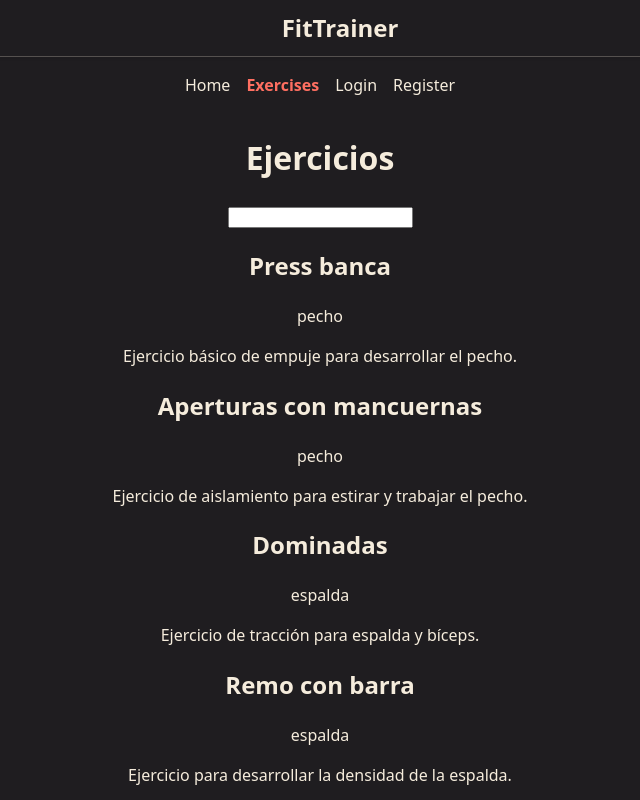
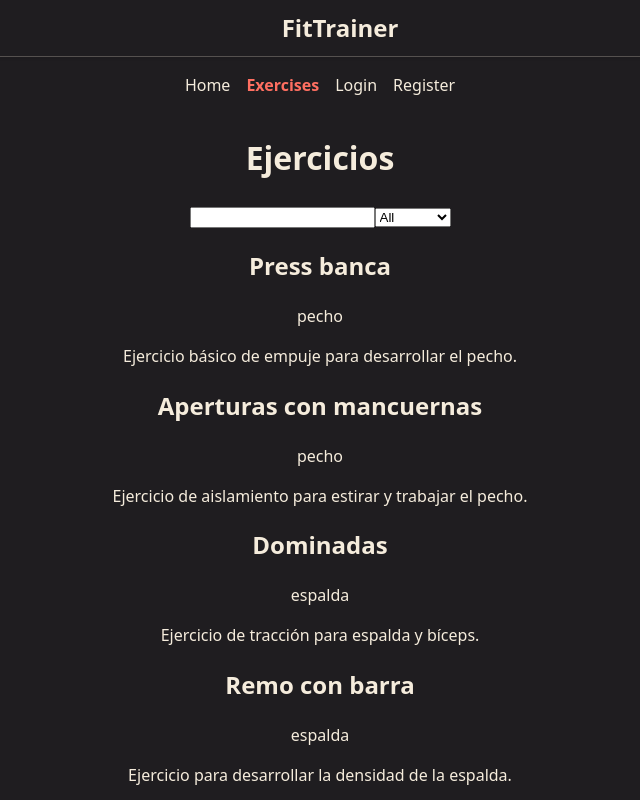
Before and after one commit to Nallepuz/FitTrainer, a React (Vite) app: page /exercises in a window 1280 px wide. Shown: the top 800 px of the page, without its empty margins (320-960 px from the left). Built offline with nearby package versions, Linux system fonts and the light colour scheme; data requests are answered from the project's data file.

Commit message:
Se crea el componente de filtrado y se añade en la página de ejercicios

```diff
--- /dev/null
+++ b/src/components/Filter.tsx
@@ -0,0 +1,22 @@
+type Option = {
+    value: string;
+    label: string;
+}
+
+type Props = {
+    value: string;
+    setValue: (value: string) => void;
+    options: Option[]
+}
+
+export default function Filter({ value, setValue, options }: Props) {
+    return (
+        <select value={value} onChange={(event) => setValue(event.target.value)}>
+            {options.map((option) => (
+                <option key={option.value} value={option.value}>
+                    {option.label}
+                </option>
+            ))}
+        </select>
+    );
+}
--- a/src/pages/ExercisesPage.tsx
+++ b/src/pages/ExercisesPage.tsx
@@ -1,27 +1,66 @@
 import { useEffect, useState } from "react";
-import SearchBar from "../components/SearchBar";
+import SearchBar from "../components/SearchBar"
+import Filter from "../components/Filter";
 import type { Exercise } from "../types/exercise";
 
 export default function ExercisesPage() {
   const [search, setSearch] = useState("");
+  const [loading, setLoading] = useState(true);
+  const [error, setError] = useState("");
   const [exercises, setExercises] = useState<Exercise[]>([]);
+  const [muscleGroup, setMuscleGroup] = useState("all");
 
   const filteredExercises = exercises.filter((exercise) =>
     exercise.name.toLocaleLowerCase().includes(search.toLocaleLowerCase()));
+
+  const filterByCategory = filteredExercises.filter((exercise) => {
+    if (muscleGroup === "all") {
+      return true;
+    }
+
+    return exercise.muscleGroup.toLocaleLowerCase() === muscleGroup.toLocaleLowerCase();
+  })
+
+  const options = [
+    {value: "all", label: "All"},
+    {value: "pecho", label: "Chest"},
+    {value: "espalda", label: "Back"},
+    {value: "pierna", label: "Legs"},
+    {value: "biceps", label: "Biceps"},
+    {value: "triceps", label: "Triceps"},
+    {value: "hombro", label: "Shoulder"},
+    {value: "core", label: "Core"}
+  ]
 
   useEffect(() => {
     fetch("http://localhost:8000/exercises").
       then((response) => response.json()).
       then((data) => {
         setExercises(data);
+        setLoading(false);
+      })
+      .catch(() => {
+        setError("Error al cargar los ejercicios");
+        setLoading(false);
       });
   }, []);
+
+  if (loading) {
+    return <p>Cargando ejercicios...</p>
+  }
+  if (error) {
+    return <p>{error}</p>
+  }
+  if (filterByCategory.length === 0) {
+    return <p>No se encontraron ejercicios</p>;
+  }
 
   return (
     <>
       <h1>Ejercicios</h1>
       <SearchBar search={search} setSearch={setSearch} />
-      {filteredExercises.map((exercise) => (
+      <Filter value={muscleGroup} setValue={setMuscleGroup} options={options}/>
+      {filterByCategory.map((exercise) => (
         <div key={exercise.id}>
           <h2>{exercise.name}</h2>
           <p>{exercise.muscleGroup}</p>
--- a/src/pages/Workout.tsx
+++ b/src/pages/Workout.tsx
@@ -4,6 +4,8 @@ import type { Workout as WorkoutType } from "../types/workout";
 
 export default function Workout() {
     const [search, setSearch] = useState("");
+    const [loading, setLoading] = useState(true);
+    const [error, setError] = useState("");
     const [workouts, setWorkouts] = useState<WorkoutType[]>([]);
 
     const filterWorkouts = workouts.filter((workout) =>                                 // recorre todo el array y busca por title
@@ -14,8 +16,23 @@ export default function Workout() {
             then((response) => response.json()).
             then((data) => {
                 setWorkouts(data);
+                setLoading(false);
+            })
+            .catch(() => {
+                setError("Error al cargar los entrenamientos");
+                setLoading(false);
             });
     }, []);
+
+    if (loading) {
+        return <p>Cargando entrenamientos...</p>
+    }
+    if (error) {
+        return <p>{error}</p>
+    }
+    if (filterWorkouts.length === 0) {
+        return <p>No se encontraron entrenamientos</p>;
+    }
 
     return (
         <>
--- a/src/types/workout.ts
+++ b/src/types/workout.ts
@@ -3,7 +3,7 @@ export interface Workout {
     title: string;
     description: string;
     duration: string;
-    level: number;
+    level: string;
   }
 
   export interface WorkoutExercise {
```
